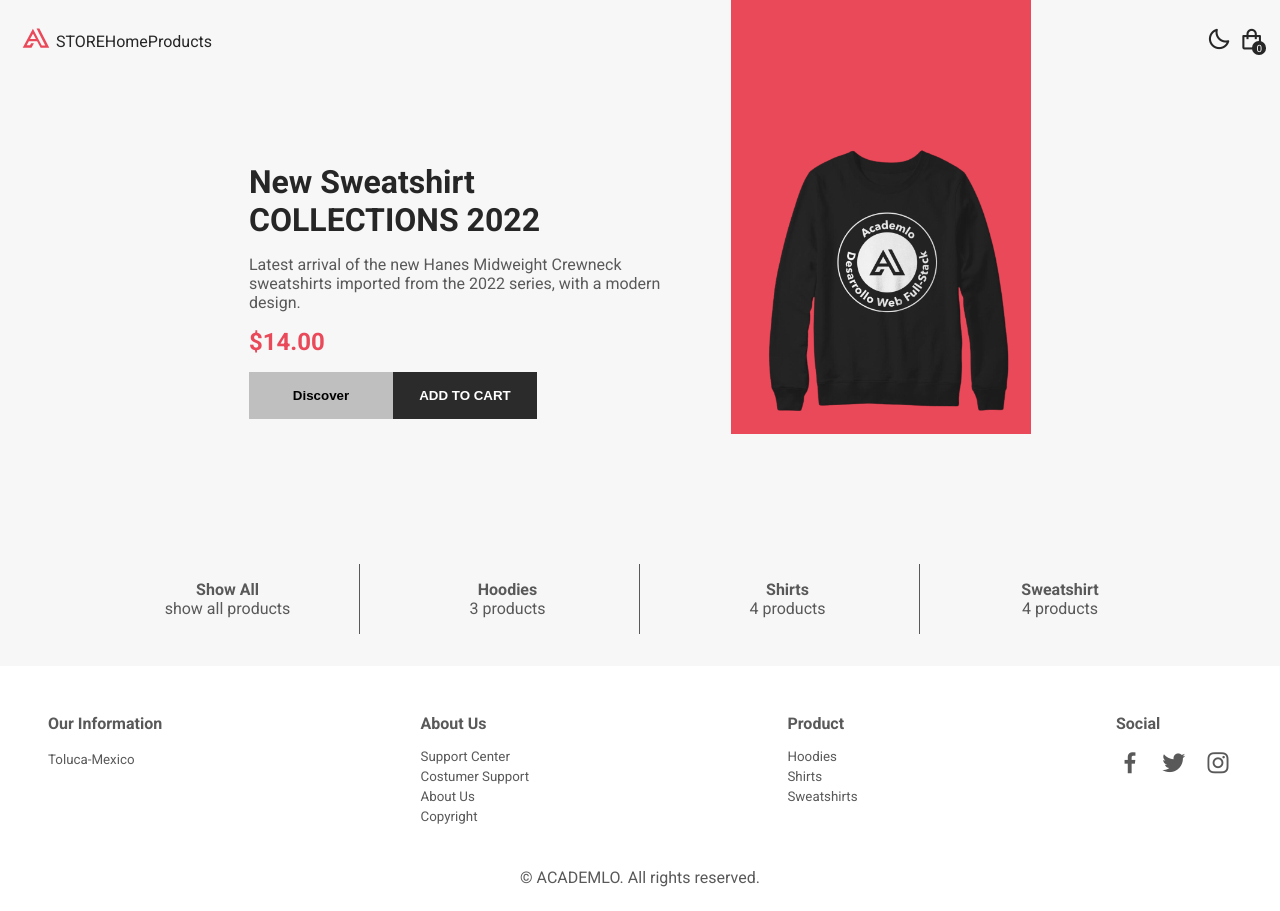
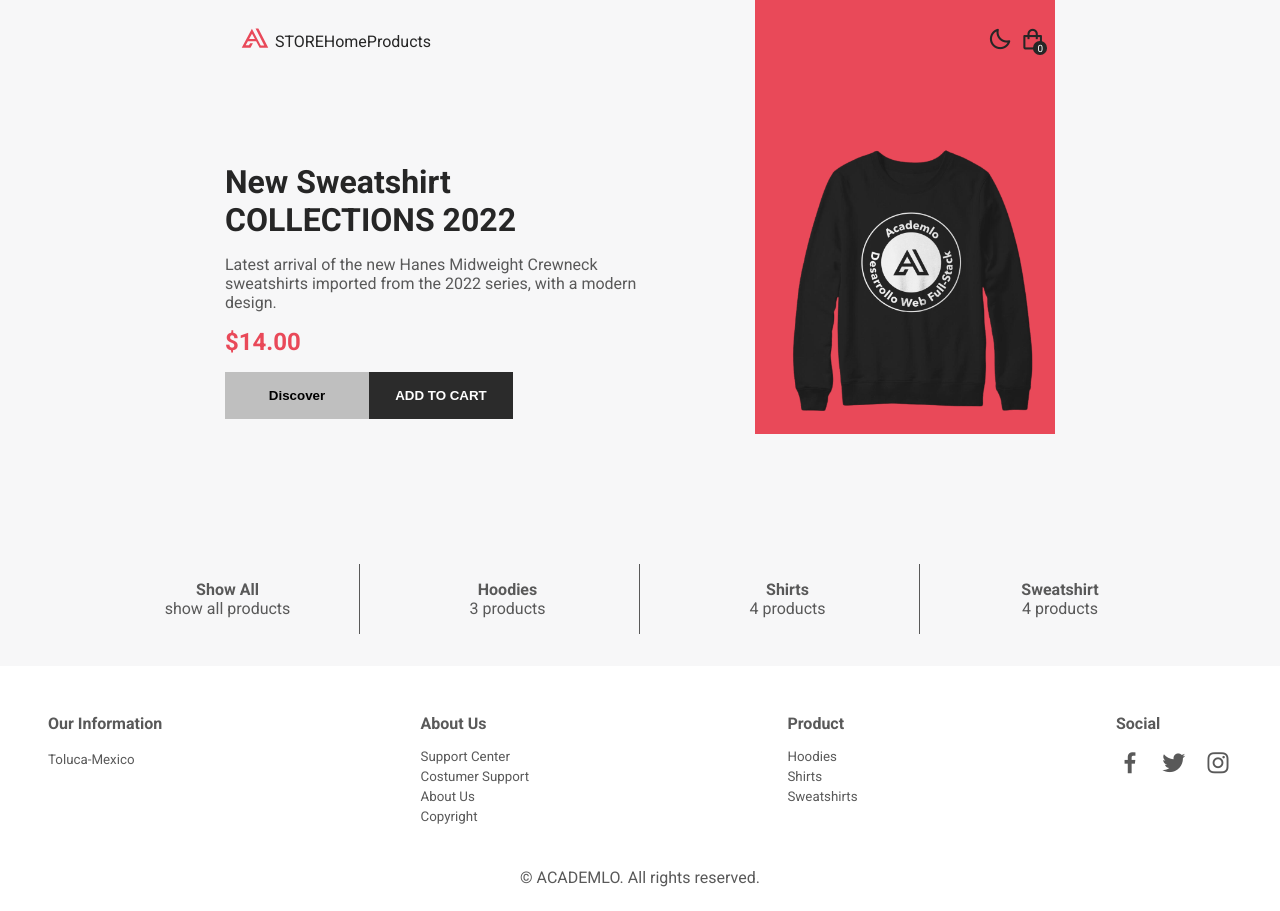
Before and after one commit to KatJauregui89/ecommerce, a plain HTML site: page index.html in a window 1280 px wide. Drawn offline with nearby package versions, Linux system fonts and the light colour scheme.

Commit message:
nav desktop style

```diff
--- a/assets/css/style.css
+++ b/assets/css/style.css
@@ -325,6 +325,12 @@ nav{
 }
 
 @media screen and (min-width: 678px){
+    nav{
+      margin-left: auto;
+      margin-right: auto;
+      max-width: 810px;
+    }
+
   .ghost-container{
     display: none;
 
@@ -355,10 +361,10 @@ nav{
     flex-direction: row-reverse;
     justify-content: center;
     align-items: center;
-    max-width: 800px;
+    max-width: 900px;
     margin-left: auto;
     margin-right: auto;
-    gap: 2rem;
+    gap: 5rem;
     /* position: relative;
     top: -82px; */
     /* z-index: -1; */
```
Also changed, not shown: index.html (+1 -0 lines).
